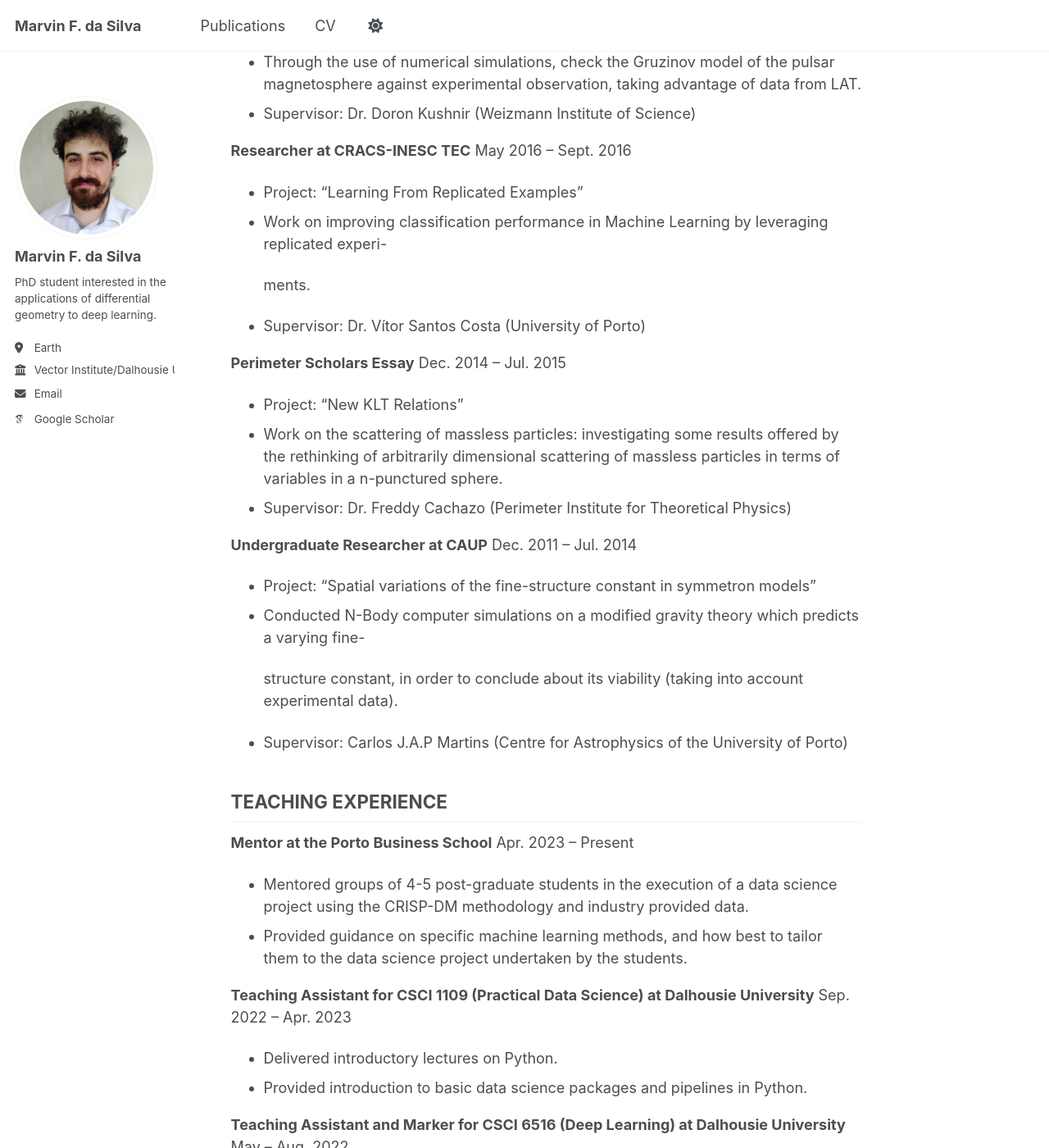
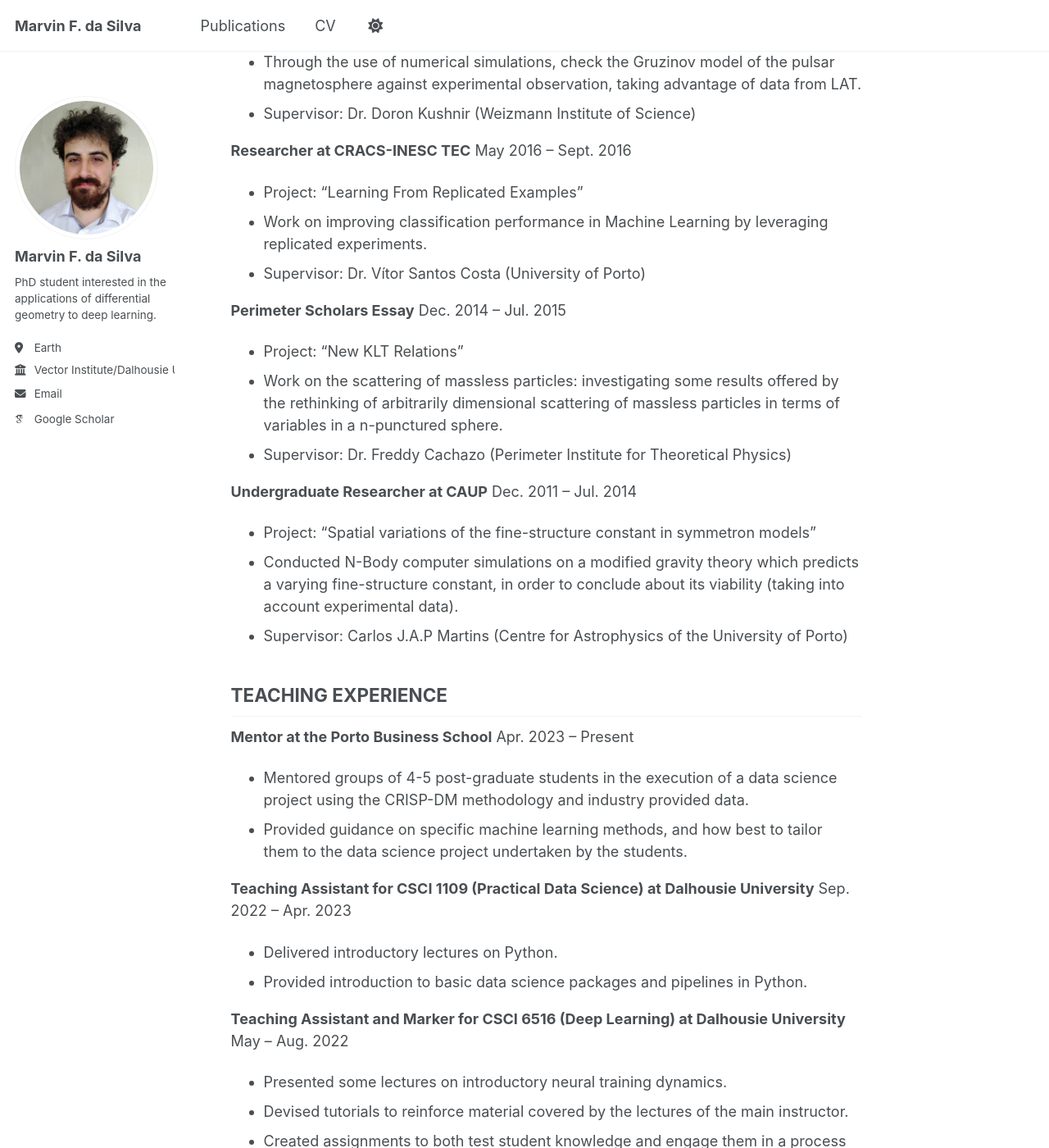
Before and after one commit to mf-silva/mf-silva.github.io, a Jekyll site: the page built from _pages/cv.md, in a window 1280 px wide and 1400 px high, scrolled down 1242 px. Shown: the whole window at 82% size. Built offline with Jekyll 4.4.1, drawn with Linux system fonts in a browser that asks for light colours; some web fonts are replaced; a script that is not in the unit is left out.

Commit message:
Fix formatting issues in cv.md
Corrected formatting issues in the CV markdown file by removing unnecessary line breaks in the text.

```diff
--- a/_pages/cv.md
+++ b/_pages/cv.md
@@ -49,9 +49,7 @@ Publications
 
 **Researcher at CRACS-INESC TEC** May 2016 – Sept. 2016
 - Project: “Learning From Replicated Examples"
-- Work on improving classification performance in Machine Learning by leveraging replicated experi-
-
-  ments.
+- Work on improving classification performance in Machine Learning by leveraging replicated experiments.
 - Supervisor: Dr. Vítor Santos Costa (University of Porto)
 
 **Perimeter Scholars Essay** Dec. 2014 – Jul. 2015
@@ -62,9 +60,7 @@ Publications
 
 **Undergraduate Researcher at CAUP** Dec. 2011 – Jul. 2014
 - Project: “Spatial variations of the fine-structure constant in symmetron models"
-- Conducted N-Body computer simulations on a modified gravity theory which predicts a varying fine-
-
-  structure constant, in order to conclude about its viability (taking into account experimental data).
+- Conducted N-Body computer simulations on a modified gravity theory which predicts a varying fine-structure constant, in order to conclude about its viability (taking into account experimental data).
 - Supervisor: Carlos J.A.P Martins (Centre for Astrophysics of the University of Porto)
 
 ## TEACHING EXPERIENCE
```
